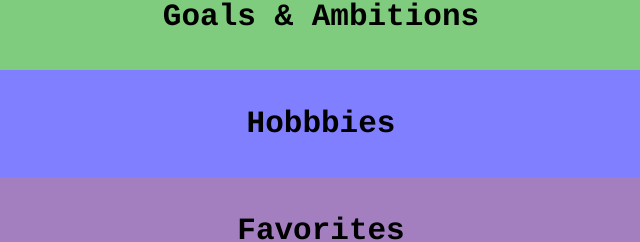
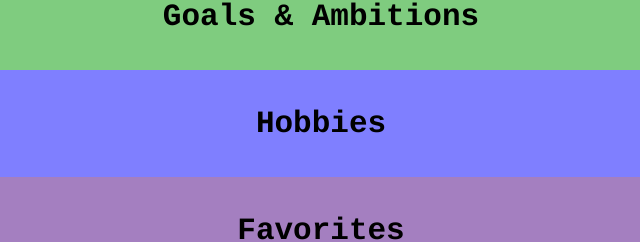
Before and after one commit to Umbaby/AppSy, a plain HTML site: page appsys.html in a window 1280 px wide. Shown: the part 366-608 px from the top of the page, 319-959 px from the left. Drawn offline with Linux system fonts and the light colour scheme.

```diff
--- a/appsys.html
+++ b/appsys.html
@@ -65,7 +65,7 @@
 			<a class="button2" href="family.html">Family & Friends</a>
 			<a class="button3" href="achievements.html">Achievements</a>
 			<a class="button4" href="goals.html">Goals & Ambitions</a>
-			<a class="button5" href="hobbies.html">Hobbbies</a>
+			<a class="button5" href="hobbies.html">Hobbies</a>
 			<a class="button6" href="favorites.html">Favorites</a> <!-- insert favorite cartoons and anime before -->
     </body>
 </html>
```
